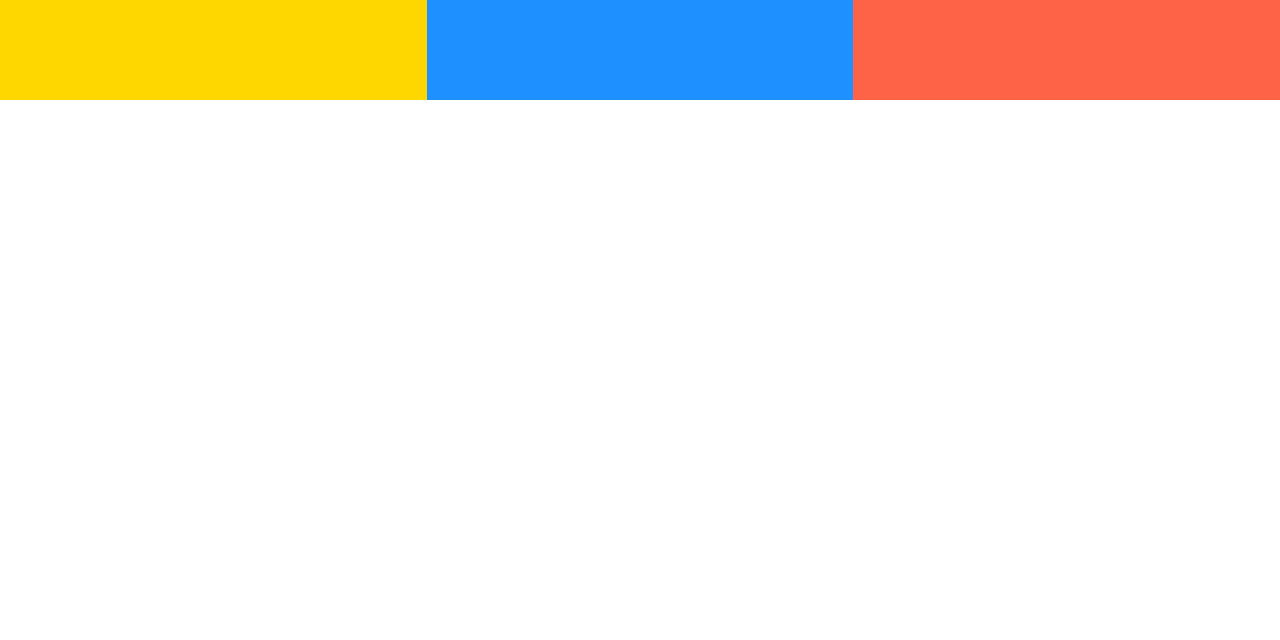
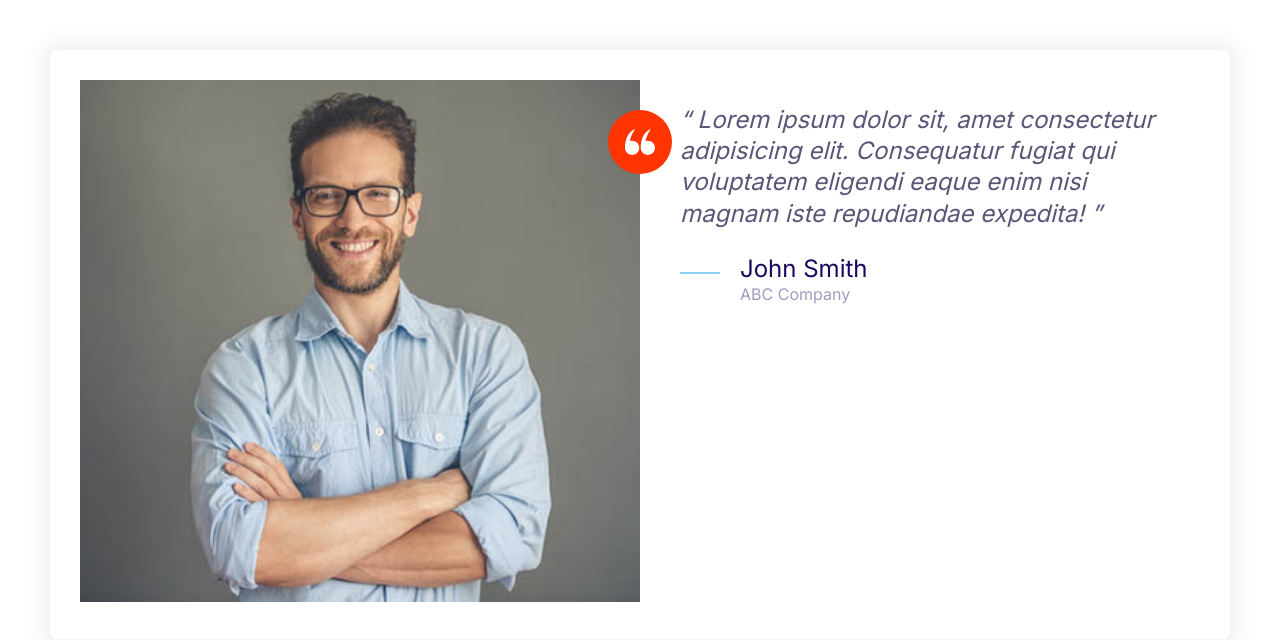
Before and after one commit to christymadilao/html-project, a plain HTML site: page index.html in a window 1280 px wide. Drawn offline with Linux system fonts and the light colour scheme.

Commit message:
Built testimonial component.

```diff
--- a/css/styles.css
+++ b/css/styles.css
@@ -173,6 +173,18 @@ a {
   align-items: center;
 }
 
+.icon-container--accent {
+  background: var(--color-accent);
+}
+
+.icon--white {
+  fill: white;
+}
+
+.icon--small {
+  width: 30px;
+  height: 30px;
+}
 /* Buttons */
 .btn {
   border-radius: 40px;
@@ -439,3 +451,32 @@ a {
     grid-template-columns: repeat(3, 1fr);
   }
 }
+
+/* Testimonials */
+.testimonial {
+  padding: 3rem;
+}
+.testimonial__image {
+  position: relative;
+}
+
+.testimonial__image > img {
+  width: 100%;
+}
+
+.testimonial__image > .icon-container {
+  position: absolute;
+  top: 3rem;
+  right: -32px;
+}
+
+@media screen and (min-width: 768px) {
+  .testimonial .quote,
+  .testimonial .quote__author {
+    font-size: 2.4rem;
+  }
+
+  .testimonial__quote {
+    margin-left: 6rem;
+  }
+}
--- a/index.html
+++ b/index.html
@@ -14,11 +14,38 @@
     <link rel="stylesheet" href="css/normalize.css" />
     <link rel="stylesheet" href="css/styles.css" />
   </head>
-  <body>
-    <div class="grid grid--1x3">
-      <div style="height: 100px; background: gold"></div>
-      <div style="height: 100px; background: dodgerblue"></div>
-      <div style="height: 100px; background: tomato"></div>
+  <body style="padding: 5rem">
+    <div class="card testimonial">
+      <div class="grid grid--1x2">
+        <div class="testimonial__image">
+          <img src="images/testimonial.jpg" alt="A happy smiling customer" />
+          <span class="icon-container icon-container--accent">
+            <svg class="icon icon--white icon--small">
+              <use xlink:href="images/sprite.svg#quotes"></use>
+            </svg>
+          </span>
+        </div>
+        <blockquote class="quote">
+          <p class="quote__text">
+            Lorem ipsum dolor sit, amet consectetur adipisicing elit.
+            Consequatur fugiat qui voluptatem eligendi eaque enim nisi magnam
+            iste repudiandae expedita!
+          </p>
+          <footer>
+            <div class="media">
+              <div class="media__image">
+                <svg class="icon icon--primary quote__line">
+                  <use xlink:href="images/sprite.svg#line"></use>
+                </svg>
+              </div>
+              <div class="media__body">
+                <h3 class="media__title quote__author">John Smith</h3>
+                <p class="quote__organization">ABC Company</p>
+              </div>
+            </div>
+          </footer>
+        </blockquote>
+      </div>
     </div>
   </body>
 </html>
```
Also changed, not shown: components/testimonial.html (added, +32 -0 lines), images/testimonial.jpg (added).
